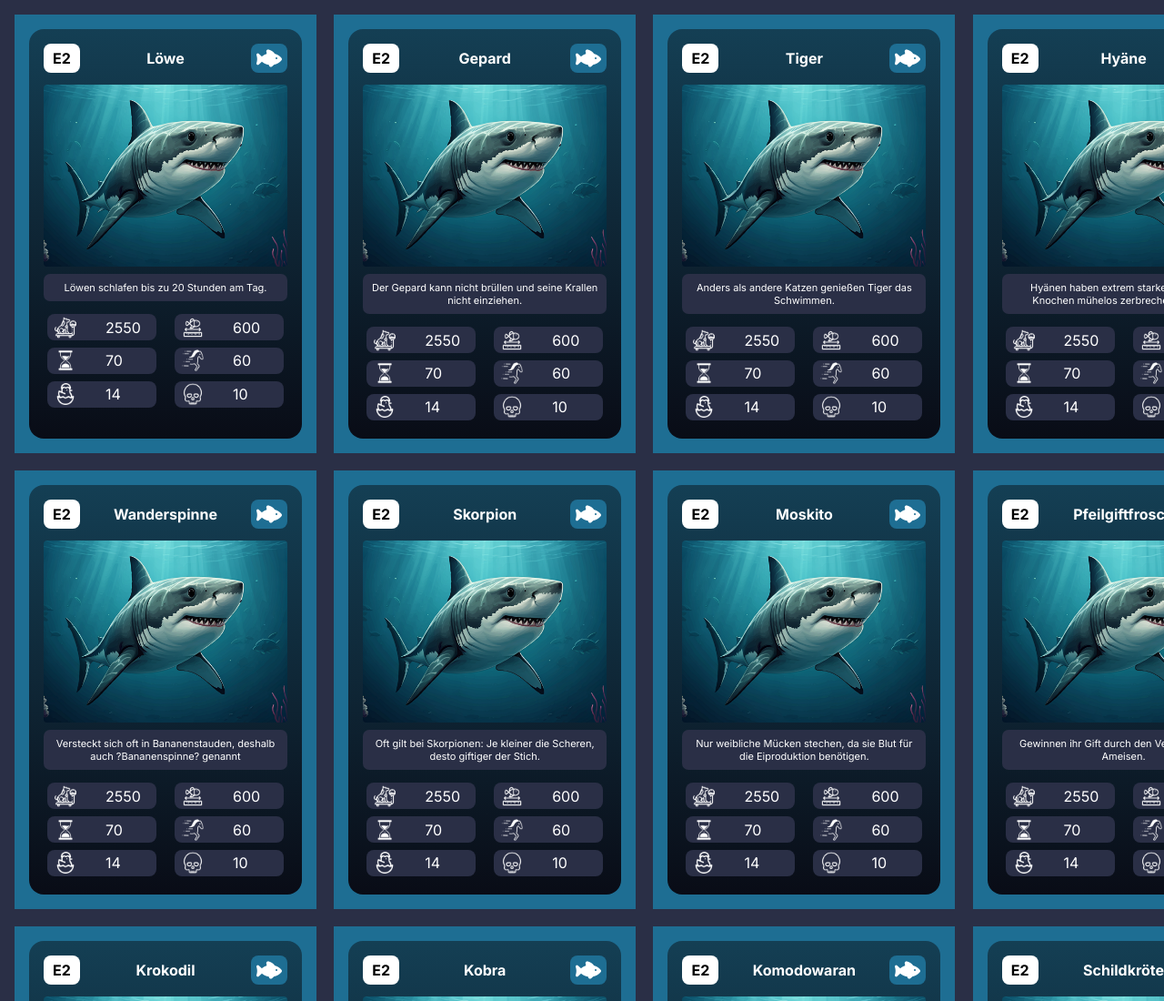
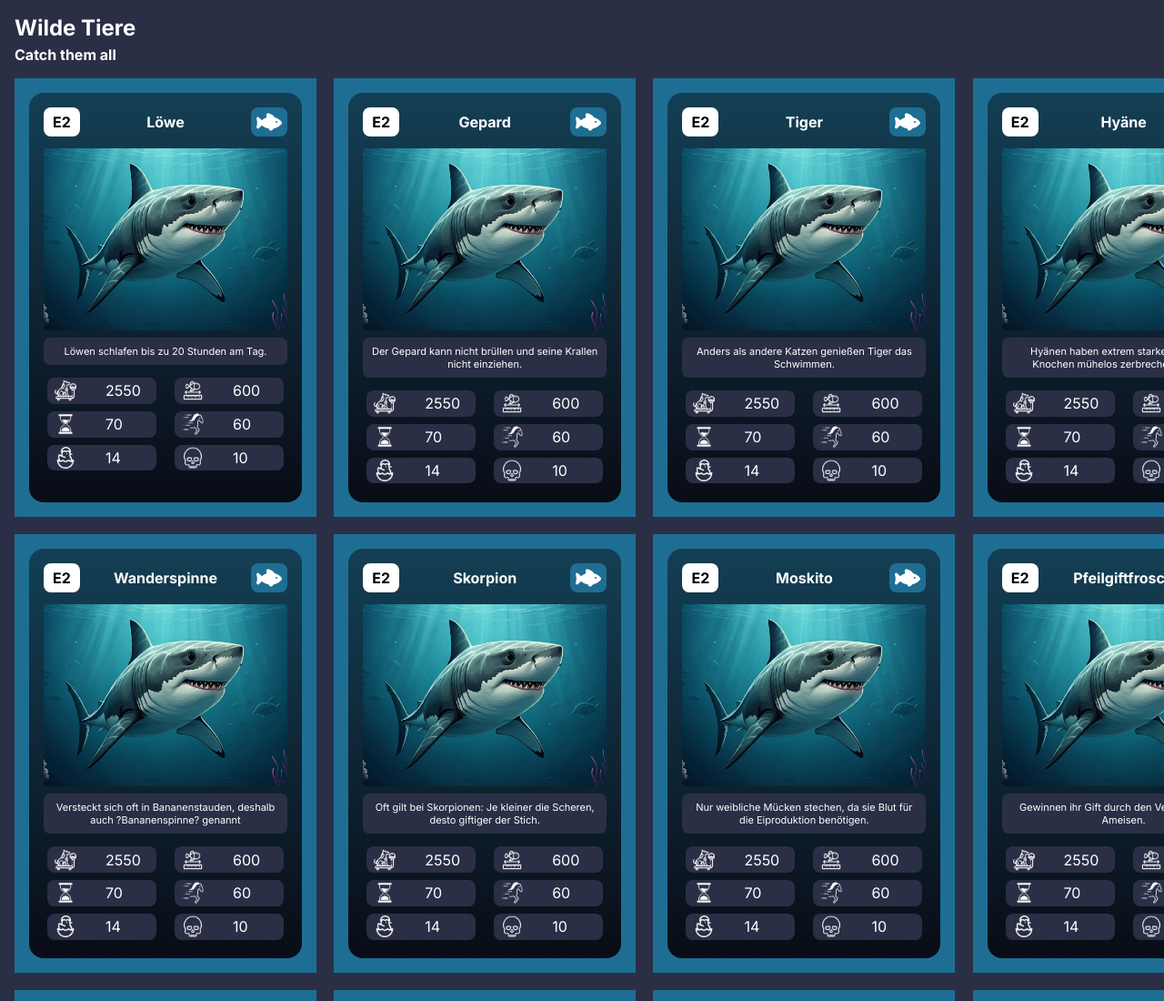
Before and after one commit to RebekaX/quartet_cards, a plain HTML site: page main/index.html in a window 1280 px wide. Shown: the top 1100 px of the page at 91% size. Drawn offline with nearby package versions, Linux system fonts and the light colour scheme.

Commit message:
added title

```diff
--- a/main/index.html
+++ b/main/index.html
@@ -12,6 +12,8 @@
         rel="stylesheet">
 </head>
 <body>
+  <h1>Wilde Tiere</h1>
+  <h4>Catch them all</h4>
     <div class="container">
         <div class="animalCardWrapper">
             <div class="animalCard">
--- a/main/style.css
+++ b/main/style.css
@@ -1,9 +1,27 @@
-body {
+main, body {
   margin: 0;
   font-family: "inter", sans-serif;
   overflow: auto;
   background-color: #2a2f46;
   }
+
+h1 {
+  font-size: 1.5rem;
+  color: white;
+  text-align: left;
+  margin: 0;
+  margin-top: 1rem;
+  margin-left: 1rem;
+}
+
+h4 {
+  color: white;
+  text-align: left;
+  margin: 0;
+  margin-top: 0.3rem;
+  margin-left: 1rem;
+
+}
 
   .animalName {
     font-weight:bolder;
```
